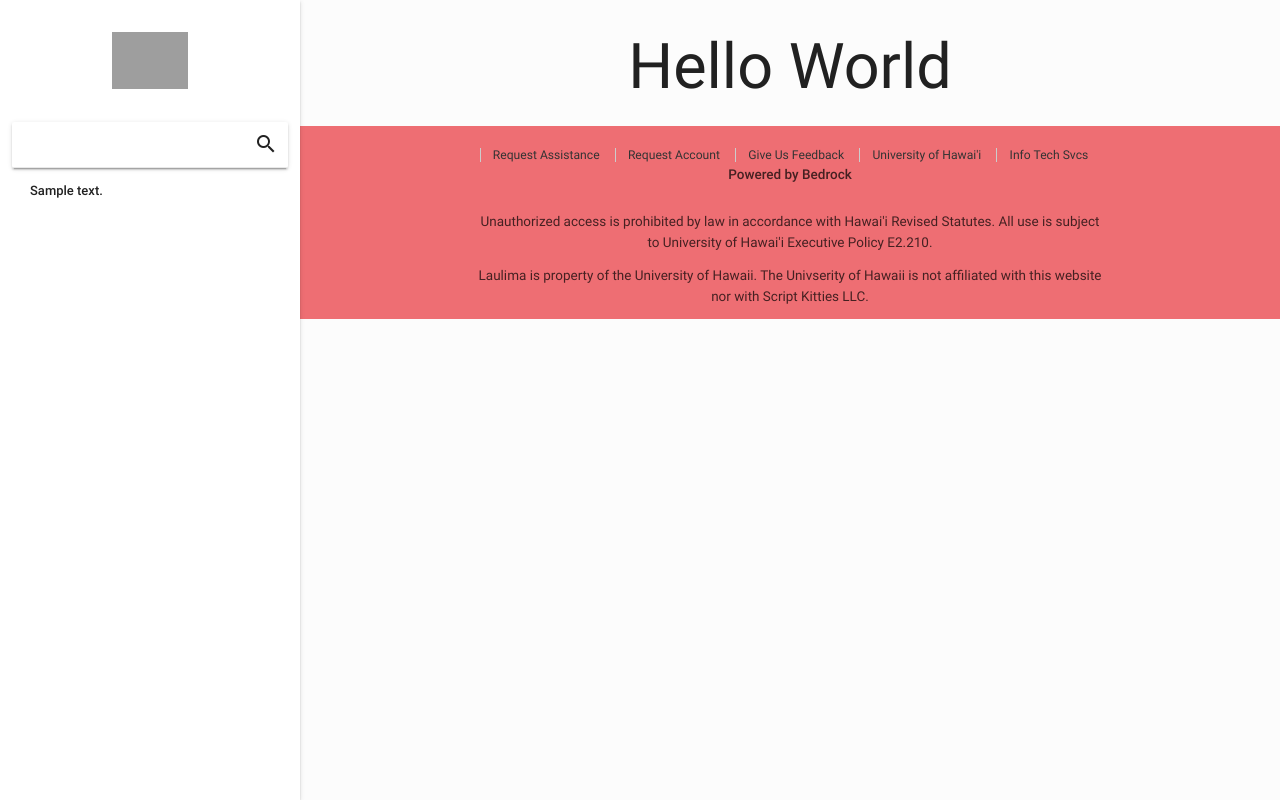
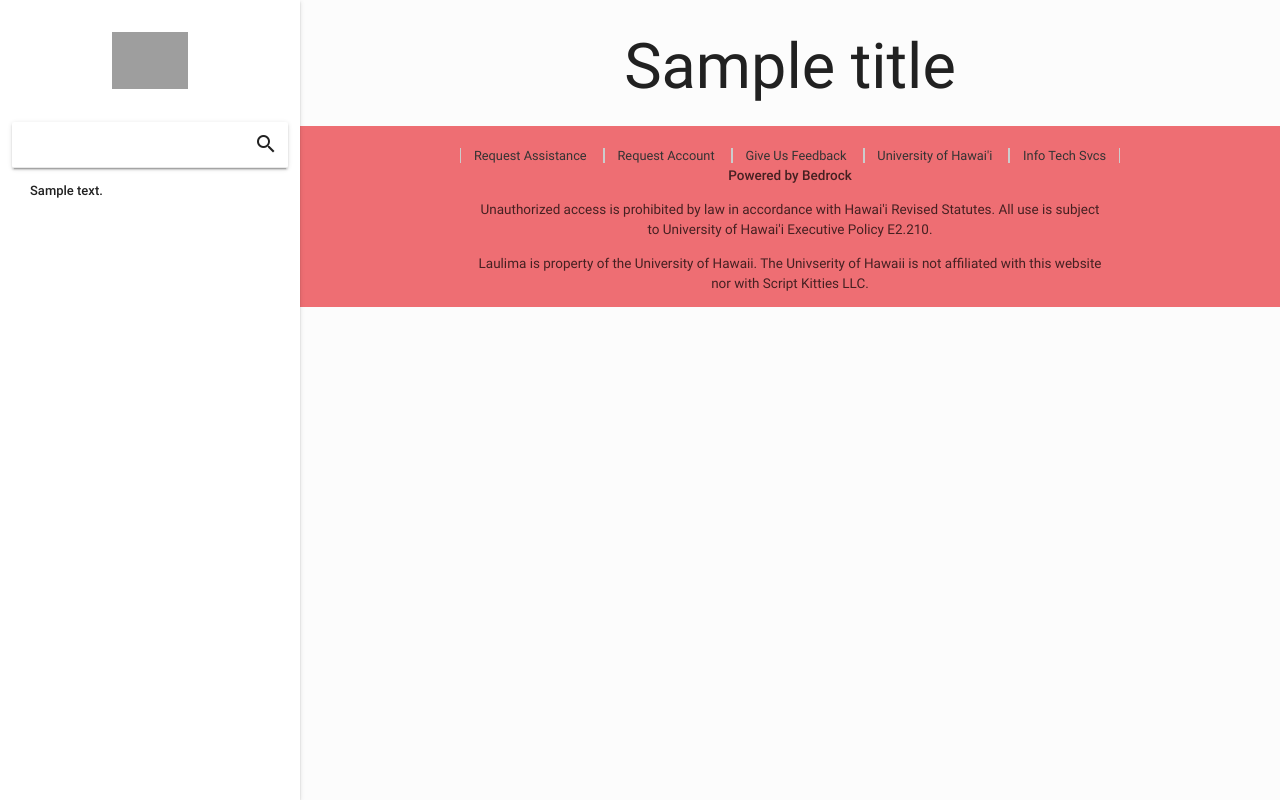
Before and after one commit to Zicero/Laulima, a Flask app: template templates/pages/index.html in a window 1280 px wide. Run offline with Flask 2, Linux system fonts and the light colour scheme; the template is opened without the code that fills it: most values are stand-ins (such as "Sample title", 1, 10 or a date in 2020); some libraries are stand-ins or nearby versions; grey boxes are pictures that could not be loaded.

Commit message:
Got page header to work

```diff
--- a/app.py
+++ b/app.py
@@ -14,6 +14,11 @@ def index():
     # Probably Selenium
     soup = BeautifulSoup(html, 'lxml')
     x = []
+    y = []
+    for title in soup.find_all('span', 'siteTitle'):
+        tit = title.get_text()
+        tit = tit[:-1]
+        y.append(tit)
     for li in soup.find_all('li', 'nav-menu'):
         obj = {'text': li.find(text=True, recursive=True), 'a': []}
         for ul in li.find_all('ul'):
@@ -21,7 +26,8 @@ def index():
                 obj['a'].append({'href': a.href, 'text': a.getText()})
         x.append(obj)
     return render_template('pages/index.html',
-        nav=x
+        nav=x,
+        title=y[0]
     )
 
 @app.route('/<path:path>')
--- a/static/css/styles.css
+++ b/static/css/styles.css
@@ -19,7 +19,7 @@ body {
 
 #footerLinks {
     text-align: center;
-    font-size: .9em;
+    font-size: .95em;
     margin: 0;
     padding: 0;
 }
@@ -34,6 +34,7 @@ body {
 #footerLinks li {
     margin: 0;
     border-left: 1px solid #ccc;
+    border-right: 1px solid #ccc;
     display: inline;
     list-style-type: none;
     padding: 0;
--- a/templates/pages/index.html
+++ b/templates/pages/index.html
@@ -58,7 +58,7 @@
 {% block content %}
   {# <-- PAGE CONTENT --> #}
   <center>
-    <h1>Hello World</h1>
+    <h1> {{ title }} </h1>
   </center>
 
 {% endblock %}
@@ -89,7 +89,7 @@
       </div>
       <div class="row" style="margin-bottom: 0">
         <div class="col s10 offset-s1 l6 offset-l3 center">
-          <p style="margin: 0"><strong>Powered by Bedrock</strong><p>
+          <p style="margin: 0"><strong>Powered by Bedrock</strong></p>
       </div>
       <div class="row" style="margin-bottom: 0">
         <div class="col s10 offset-s1 l8 offset-l2 center">
```
